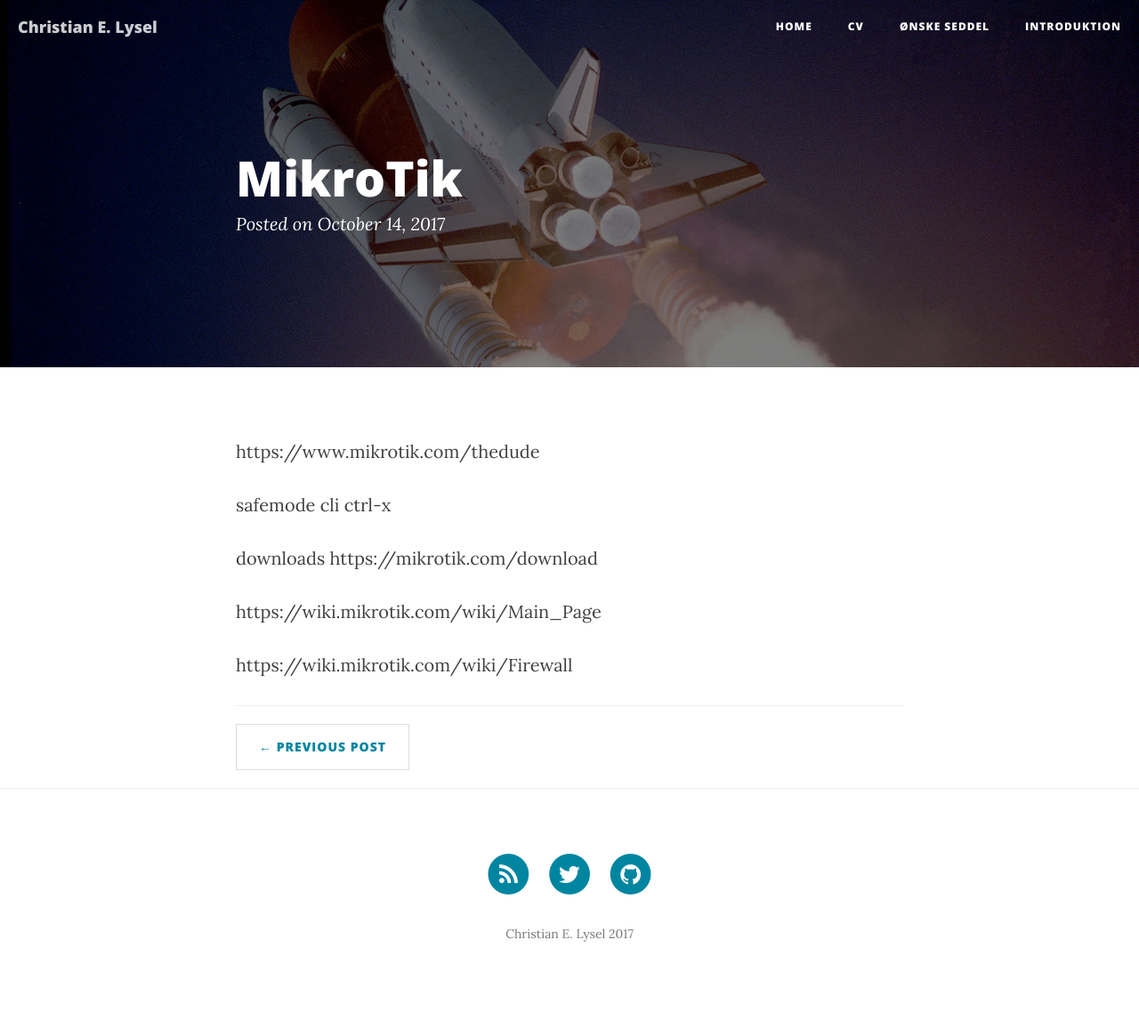
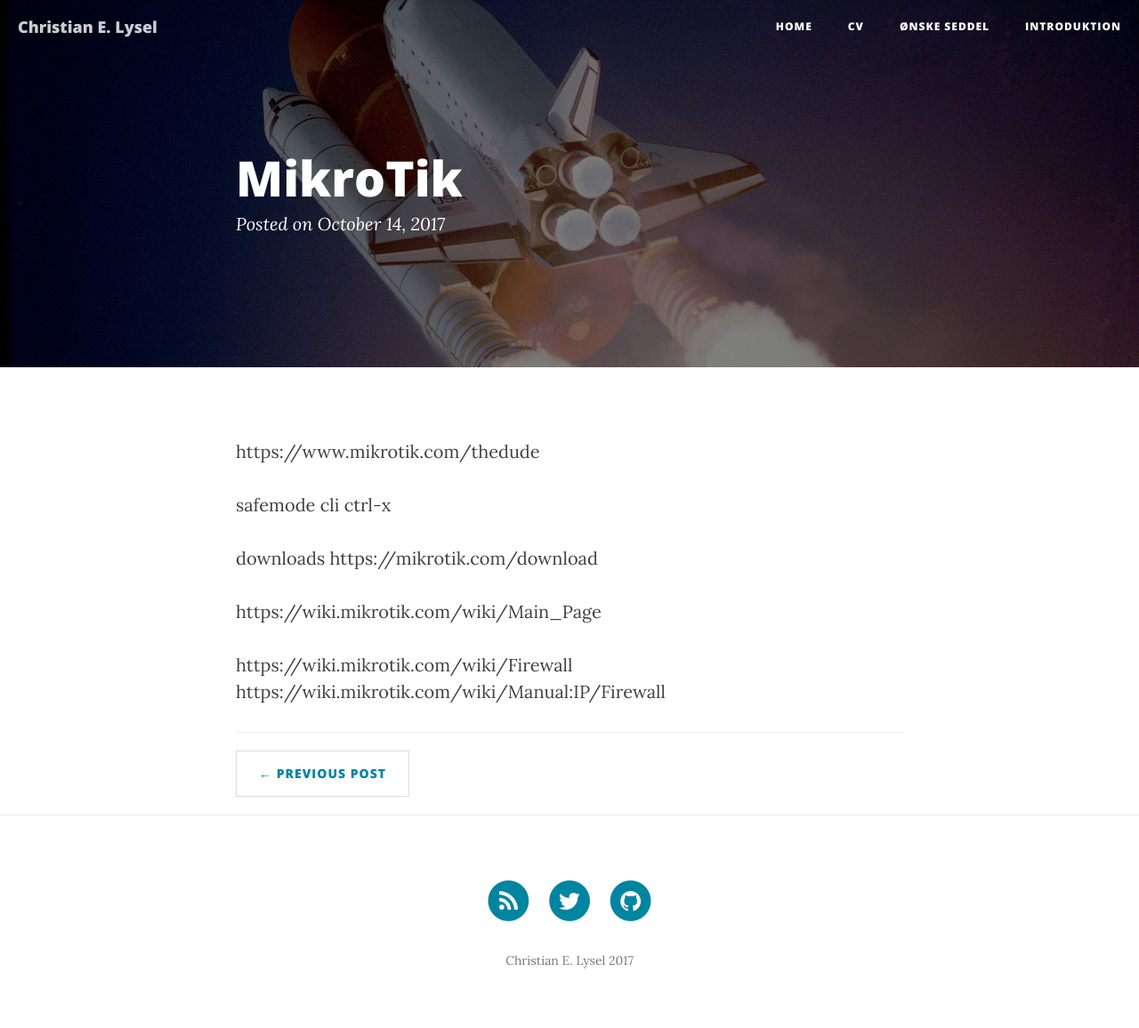
Before and after one commit to clysel/christian.lysel.net, a Jekyll site: the page built from _posts/2017-10-14-mikrotik.markdown, in a window 1280 px wide. Shown: the whole page at 89% size. Built offline with Jekyll 4.4.1, drawn with Linux system fonts in a browser that asks for light colours; nearby versions of some CDN libraries; before the commit the page ends 1126 px from its top, so only the background shows below that; some of the changed lines change nothing that is shown.

Commit message:
Update 2017-10-14-mikrotik.markdown

```diff
--- a/_posts/2017-10-14-mikrotik.markdown
+++ b/_posts/2017-10-14-mikrotik.markdown
@@ -13,3 +13,4 @@
 https://wiki.mikrotik.com/wiki/Main_Page
 
 https://wiki.mikrotik.com/wiki/Firewall
+https://wiki.mikrotik.com/wiki/Manual:IP/Firewall
```
